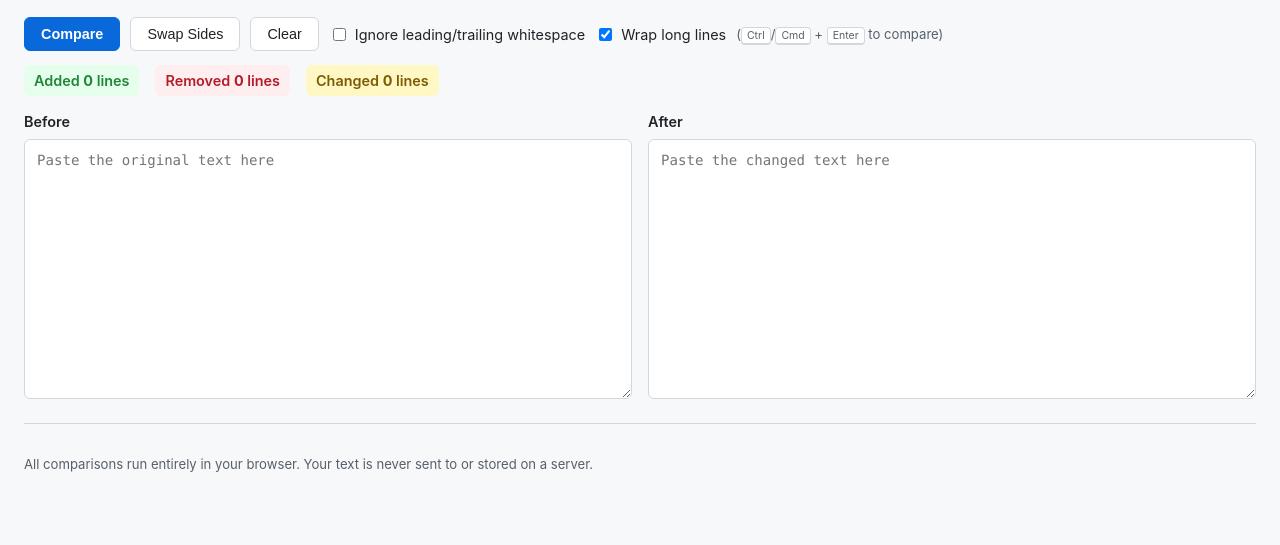
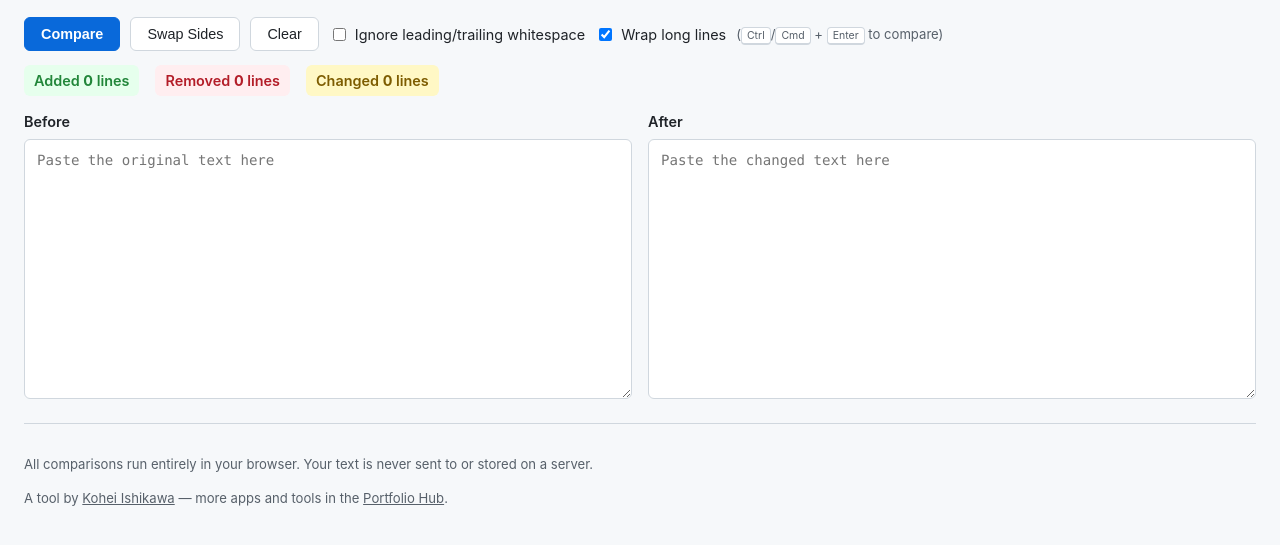
Before and after one commit to isitest1/text-compare, a website: page public/index.html in a window 1280 px wide. Shown: the part 97-642 px from the top of the page. Drawn offline with nearby package versions, Linux system fonts and the light colour scheme.

Commit message:
Add link back to Portfolio Hub

```diff
--- a/public/index.html
+++ b/public/index.html
@@ -91,6 +91,7 @@
 
   <footer class="app-footer">
     <p>All comparisons run entirely in your browser. Your text is never sent to or stored on a server.</p>
+    <p>A tool by <a href="https://isitest1.github.io/portfolio-hub/en" class="footer-link">Kohei Ishikawa</a> — more apps and tools in the <a href="https://isitest1.github.io/portfolio-hub/en" class="footer-link">Portfolio Hub</a>.</p>
   </footer>
 </div>
 
--- a/public/styles.css
+++ b/public/styles.css
@@ -301,6 +301,15 @@ kbd {
   color: var(--color-muted);
 }
 
+.app-footer p + p {
+  margin-top: 4px;
+}
+
+.footer-link {
+  color: inherit;
+  text-decoration: underline;
+}
+
 @media (max-width: 768px) {
   .input-area {
     flex-direction: column;
```
